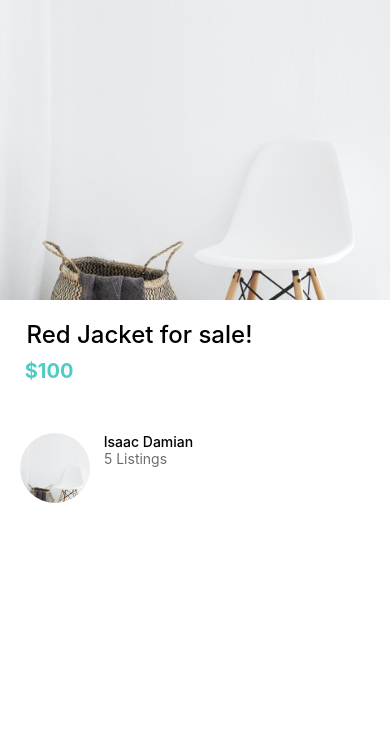
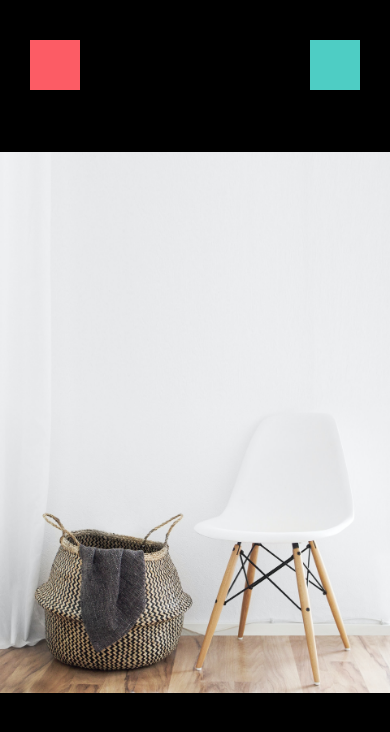
Before and after one commit to theafolayan/donewithit, a React Native app: screen / in a window 390 px wide. Shown: the top 732 px of the page. Built offline with nearby package versions, Linux system fonts and the light colour scheme.

Commit message:
changed App view to ViewImageScreen

```diff
--- a/App.js
+++ b/App.js
@@ -9,13 +9,12 @@ import Card from "./app/components/Card";
 import { MaterialCommunityIcons } from "@expo/vector-icons";
 import ItemListScreen from './app/screens/ItemListScreen';
 import ListingDetailScreen from './app/screens/main/ListingDetailScreen';
+import ViewImageScreen from './app/screens/main/ViewImageScreen';
 
 export default function App() {
   return (
     //App root lives here
-      // <WelcomeScreen></WelcomeScreen>
-    // <ItemListScreen> </ItemListScreen>
-    <ListingDetailScreen/>
+    <ViewImageScreen />
 
 
     // <ViewImageScreen/>
```
